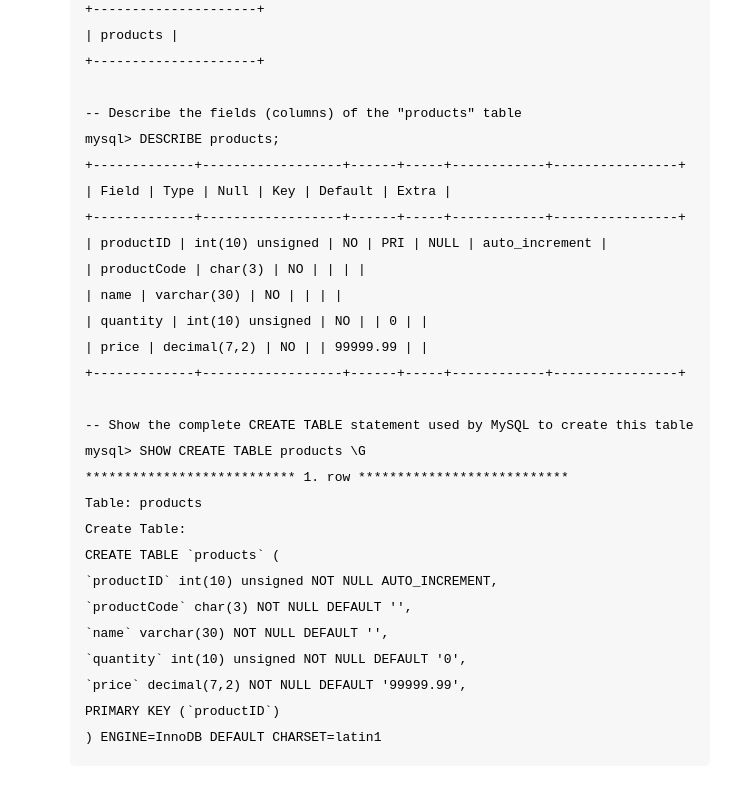
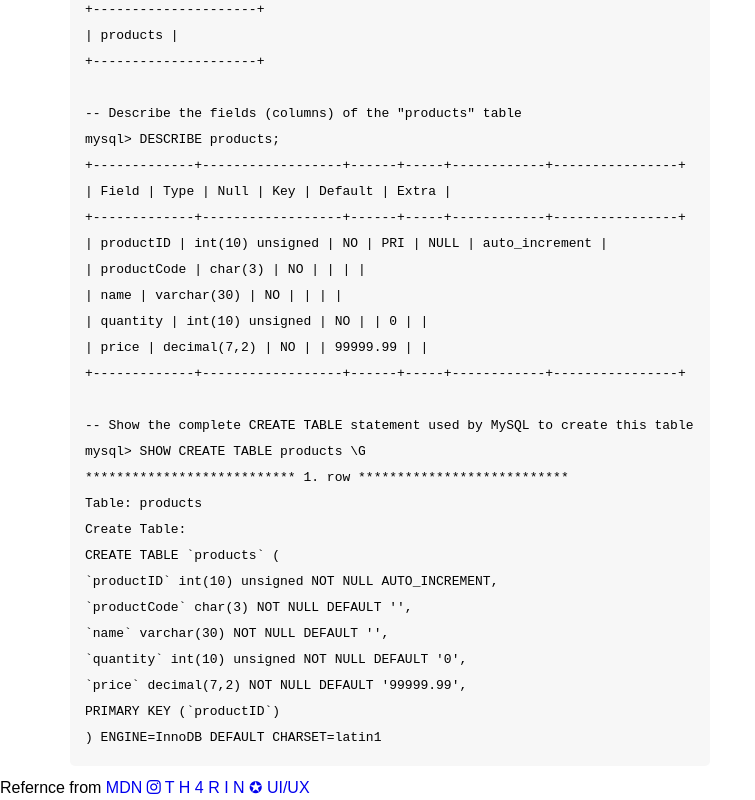
Before and after one commit to tharinm/Responsive-Web-Design-Freecodecamp-Finale-Project-, a plain HTML site: page index.html in a window 1280 px wide. Shown: the part 8229-9029 px from the top of the page, without its empty margins (0-755 px from the left). Before the commit the page ends 9005 px from the top, so only its background shows below. Drawn offline with Linux system fonts and the light colour scheme.

Commit message:
Update index.html

```diff
--- a/index.html
+++ b/index.html
@@ -412,12 +412,12 @@
                                         ) ENGINE=InnoDB DEFAULT CHARSET=latin1</code>
                             </div>
                 </section>
-
-
-
-
         </main>
 
+	    <footer>
+                <p>Refernce from <a href="https://developer.mozilla.org/en-US/docs/Web/JavaScript/Guide" target="_blank">MDN</a</p>
+                 <a href="https://instagram.com/tharin_uiux?igshid=YmMyMT2M2Y=" target="_blank"><i class="fa-brands fa-instagram"></i> T H 4 R I N  ✪ UI/UX</a>
+           </footer>
 
     </body>
 </html>
```
